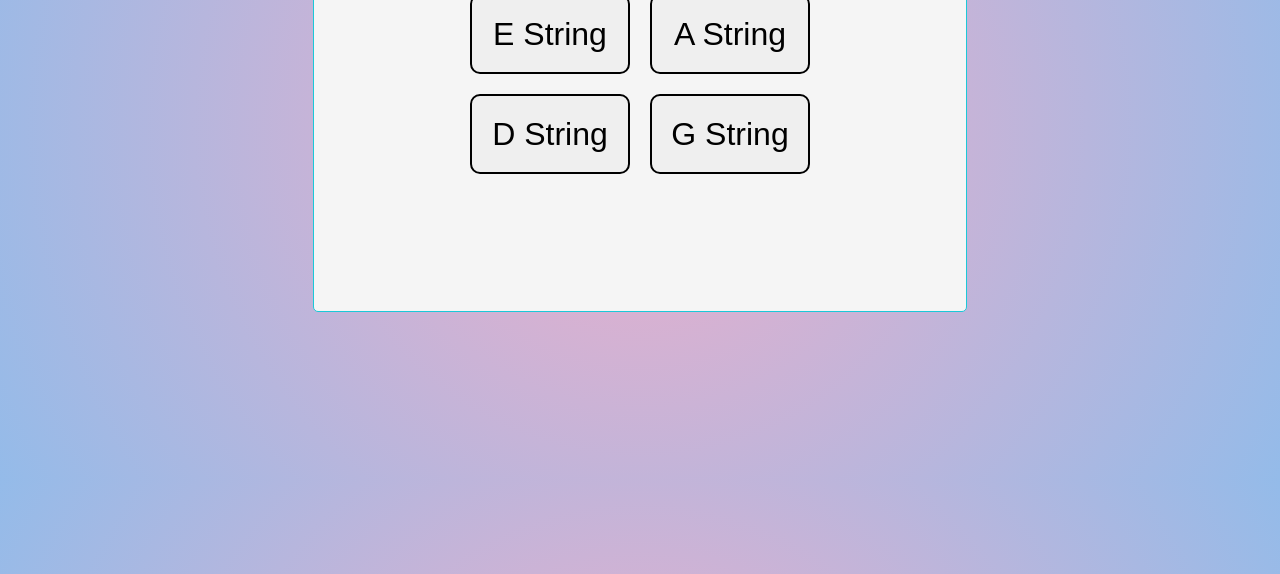
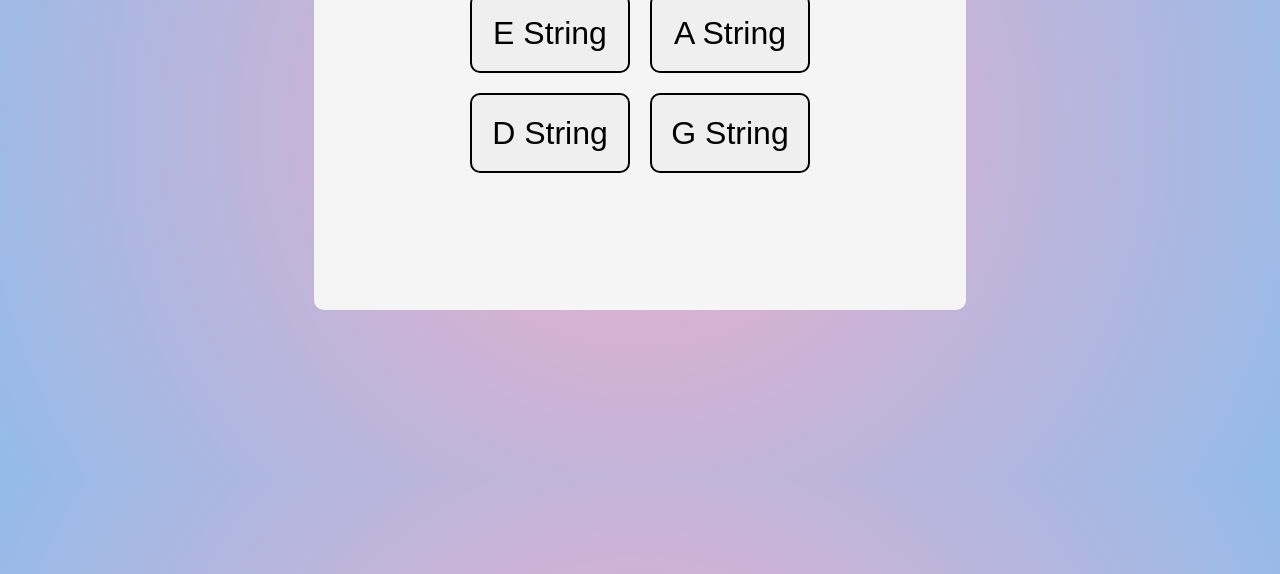
Before and after one commit to deliaturner/Violin-Note-Flash-Cards, a plain HTML site: page Violin Notes/index.html in a window 1280 px wide. Shown: the part 226-800 px from the top of the page. Drawn offline with Linux system fonts and the light colour scheme.

Commit message:
more styling

```diff
--- a/Violin Notes/styles.css
+++ b/Violin Notes/styles.css
@@ -16,8 +16,8 @@ body {
 #start-window {
   width: 50vh;
   background-color: whitesmoke;
-  border: 1px solid rgb(27, 200, 216);
-  border-radius: 5px;
+  border: none;
+  border-radius: 10px;
   margin: 30px auto;
   padding: 10%;
   font-size: 30px;
@@ -129,3 +129,5 @@ img {
 .hidden {
   display: none;
 }
+
+/* border shadow */
```
